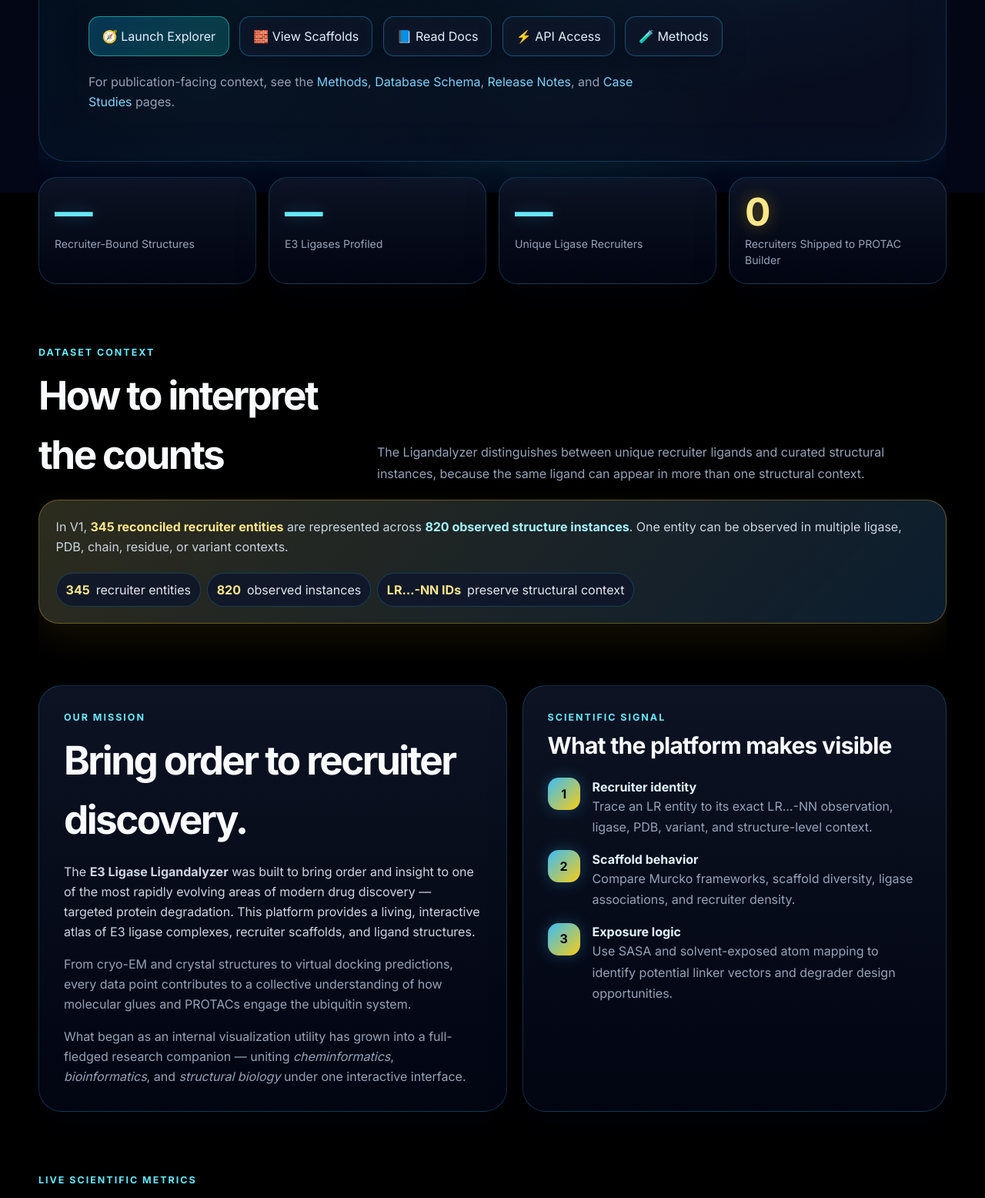
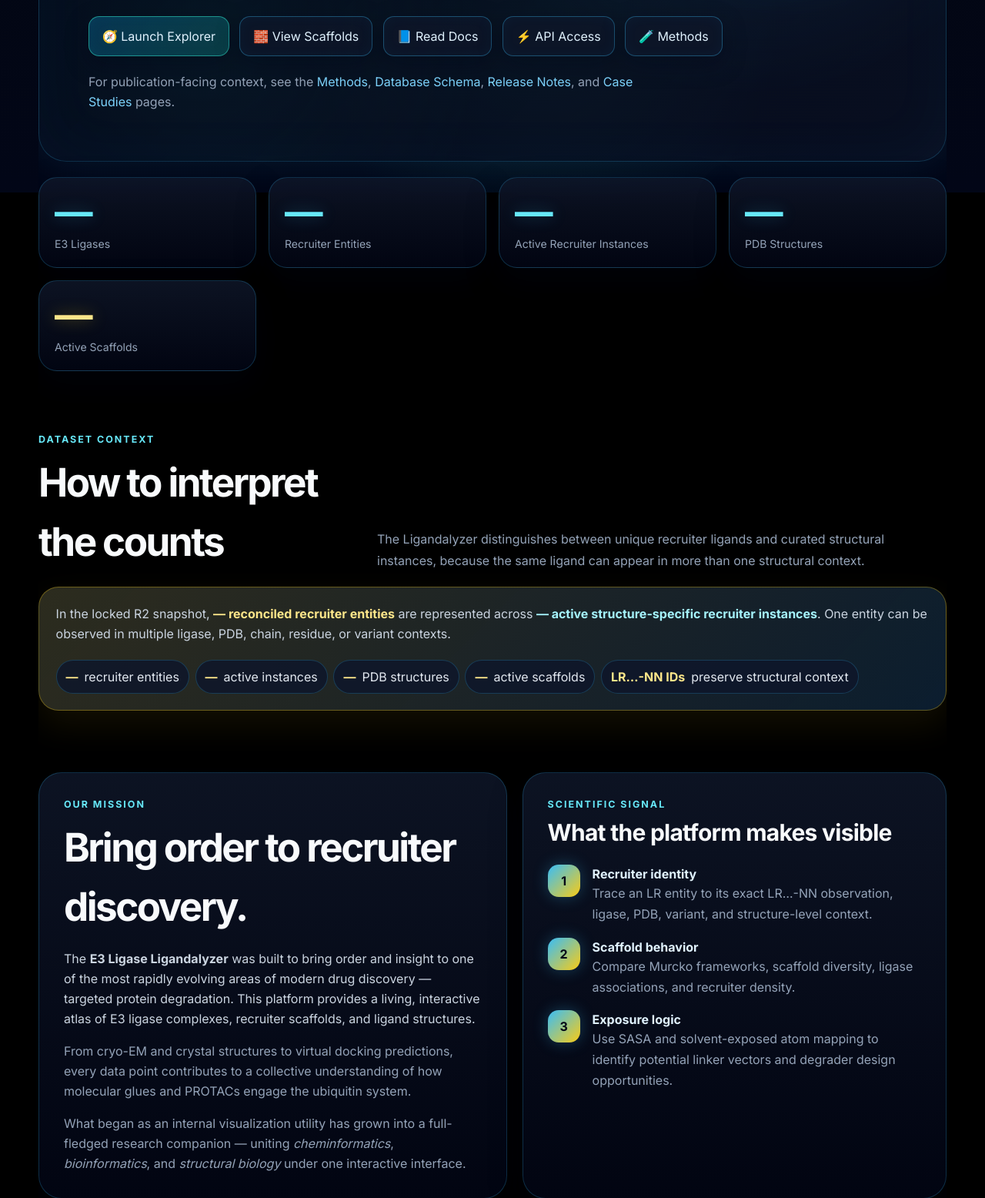
Before and after one commit to schurerlab/e3ligandalyzer, a Flask app: template templates/about.html in a window 1280 px wide. Shown: the part 550-2106 px from the top of the page at 77% size. Run offline with Flask 3, Linux system fonts and the light colour scheme; the template is opened without the code that fills it, so the values that code supplies are empty; some libraries are stand-ins or nearby versions.

Commit message:
Update overview metrics for locked R2 release

```diff
--- a/templates/about.html
+++ b/templates/about.html
@@ -677,20 +677,24 @@
   <div class="e3-metric-dock e3-reveal">
     <div class="e3-metric-grid">
       <div class="e3-metric-card e3-tilt">
-        <div class="e3-metric-value" id="structCount">0</div>
-        <p class="e3-metric-label">Recruiter-Bound Structures</p>
+        <div class="e3-metric-value" id="ligaseCount">—</div>
+        <p class="e3-metric-label">E3 Ligases</p>
       </div>
       <div class="e3-metric-card e3-tilt">
-        <div class="e3-metric-value" id="ligaseCount">0</div>
-        <p class="e3-metric-label">E3 Ligases Profiled</p>
+        <div class="e3-metric-value" id="ligandCount">—</div>
+        <p class="e3-metric-label">Recruiter Entities</p>
       </div>
       <div class="e3-metric-card e3-tilt">
-        <div class="e3-metric-value" id="ligandCount">0</div>
-        <p class="e3-metric-label">Unique Ligase Recruiters</p>
+        <div class="e3-metric-value" id="instanceCount">—</div>
+        <p class="e3-metric-label">Active Recruiter Instances</p>
       </div>
       <div class="e3-metric-card e3-tilt">
-        <div class="e3-metric-value e3-gold-value" id="shippedCount">0</div>
-        <p class="e3-metric-label">Recruiters Shipped to PROTAC Builder</p>
+        <div class="e3-metric-value" id="pdbCount">—</div>
+        <p class="e3-metric-label">PDB Structures</p>
+      </div>
+      <div class="e3-metric-card e3-tilt">
+        <div class="e3-metric-value e3-gold-value" id="scaffoldCount">—</div>
+        <p class="e3-metric-label">Active Scaffolds</p>
       </div>
     </div>
   </div>
@@ -707,11 +711,13 @@
     </div>
     <div class="e3-callout">
       <p class="text-slate-300 leading-relaxed">
-        In V1, <strong class="text-amber-200">345 reconciled recruiter entities</strong> are represented across <strong class="text-cyan-200">820 observed structure instances</strong>. One entity can be observed in multiple ligase, PDB, chain, residue, or variant contexts.
+        In the locked R2 snapshot, <strong class="text-amber-200"><span id="contextEntityCount">—</span> reconciled recruiter entities</strong> are represented across <strong class="text-cyan-200"><span id="contextInstanceCount">—</span> active structure-specific recruiter instances</strong>. One entity can be observed in multiple ligase, PDB, chain, residue, or variant contexts.
       </p>
       <div class="mt-4">
-        <span class="e3-count-pill"><strong>345</strong> recruiter entities</span>
-        <span class="e3-count-pill"><strong>820</strong> observed instances</span>
+        <span class="e3-count-pill"><strong id="contextEntityPill">—</strong> recruiter entities</span>
+        <span class="e3-count-pill"><strong id="contextInstancePill">—</strong> active instances</span>
+        <span class="e3-count-pill"><strong id="contextPdbPill">—</strong> PDB structures</span>
+        <span class="e3-count-pill"><strong id="contextScaffoldPill">—</strong> active scaffolds</span>
         <span class="e3-count-pill"><strong>LR…-NN IDs</strong> preserve structural context</span>
       </div>
     </div>
@@ -948,19 +954,18 @@ document.addEventListener("DOMContentLoaded", () => {
 
   Promise.allSettled([
     fetch("/api/global-stats").then((r) => r.json()),
-    fetch("/api/visits").then((r) => r.json()),
-    fetch("/api/shipped-count").then((r) => r.json())
+    fetch("/api/release-info").then((r) => r.json())
   ]).then((results) => {
     const stats = results[0].status === "fulfilled" ? results[0].value : {};
-    const visits = results[1].status === "fulfilled" ? results[1].value : {};
-    const shipped = results[2].status === "fulfilled" ? results[2].value : {};
+    const release = results[1].status === "fulfilled" ? results[1].value : {};
+    const counts = release.counts || {};
 
     const metricMap = {
-      structCount: stats.structures,
-      ligaseCount: stats.ligases,
-      ligandCount: stats.ligands,
-      visitCount: visits.total || 0,
-      shippedCount: shipped.total || 0,
+      ligaseCount: counts.ligases ?? stats.ligases,
+      ligandCount: counts.recruiter_entities ?? stats.ligands,
+      instanceCount: counts.recruiter_instances,
+      pdbCount: counts.distinct_pdbs ?? stats.structures,
+      scaffoldCount: counts.scaffolds ?? stats.total_scaffolds,
       avg_shannon: stats.avg_shannon,
       mean_connectivity: stats.mean_connectivity,
       median_bertz: stats.median_bertz,
@@ -969,6 +974,19 @@ document.addEventListener("DOMContentLoaded", () => {
       avg_norm_div: stats.avg_norm_div
     };
     Object.entries(metricMap).forEach(([id, val]) => animateCounter(id, val));
+
+    const textCounts = {
+      contextEntityCount: counts.recruiter_entities,
+      contextInstanceCount: counts.recruiter_instances,
+      contextEntityPill: counts.recruiter_entities,
+      contextInstancePill: counts.recruiter_instances,
+      contextPdbPill: counts.distinct_pdbs,
+      contextScaffoldPill: counts.scaffolds
+    };
+    Object.entries(textCounts).forEach(([id, val]) => {
+      const el = document.getElementById(id);
+      if (el && Number.isFinite(Number(val))) el.textContent = Number(val).toLocaleString();
+    });
   });
 
   function animateCounter(id, target) {
```
